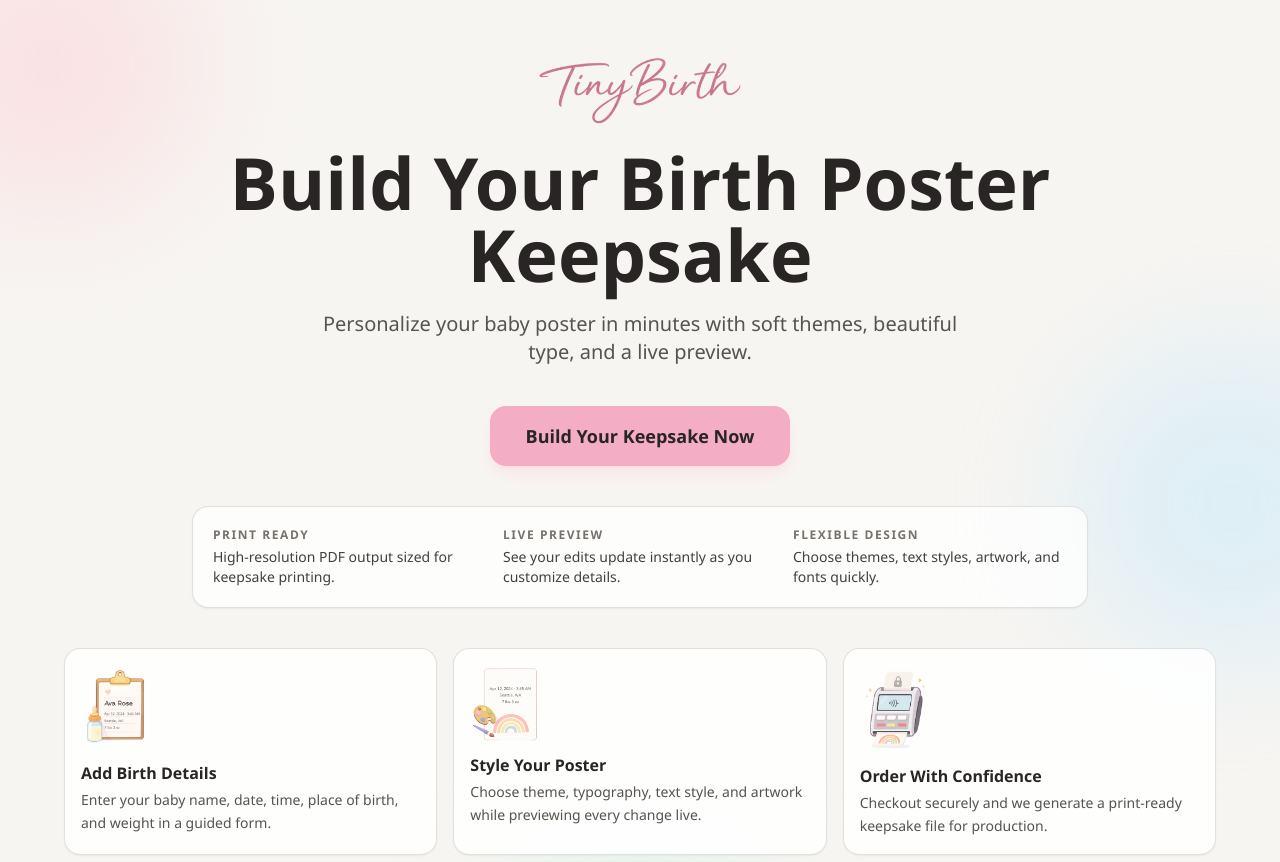
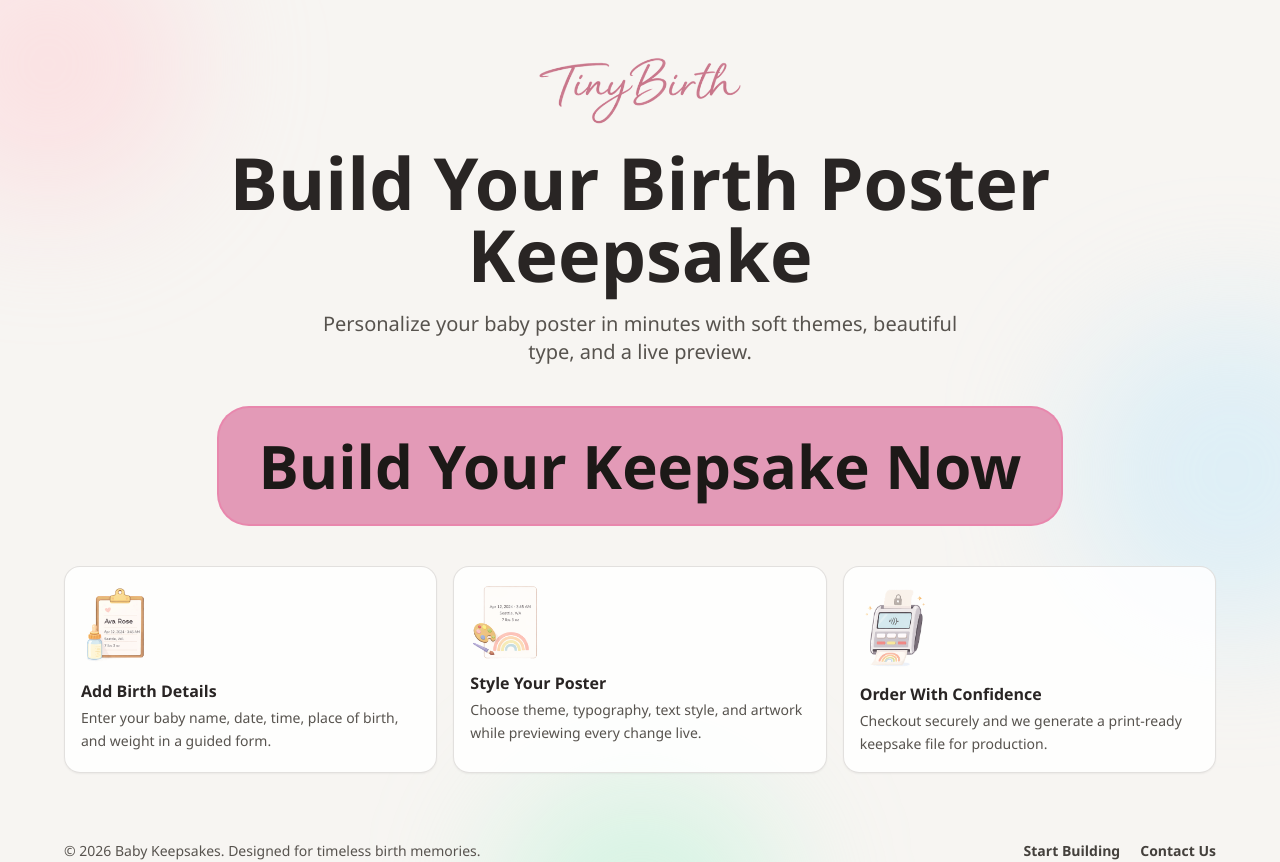
Before and after one commit to alzer81-81/baby-keepsakes, a Next.js app: page / in a window 1280 px wide. Shown: the top 862 px of the page. Built offline with nearby package versions, Linux system fonts and the light colour scheme.

Commit message:
Refine homepage CTA and simplify footer

```diff
--- a/app/page.tsx
+++ b/app/page.tsx
@@ -35,27 +35,13 @@ export default function HomePage() {
           <p className="mt-5 max-w-2xl text-lg leading-relaxed text-stone-600 sm:text-xl">
             Personalize your baby poster in minutes with soft themes, beautiful type, and a live preview.
           </p>
-          <Link
-            href="/builder"
-            className="mt-10 inline-flex rounded-2xl bg-[#f3adc5] px-9 py-4 text-lg font-bold text-stone-800 shadow-lg shadow-rose-200/40 transition hover:bg-[#ee9fbb]"
-          >
-            Build Your Keepsake Now
+          <Link href="/builder" className="group mt-10 inline-block">
+            <span className="relative inline-flex rounded-[32px] bg-[#e887ad] p-[2px]">
+              <span className="inline-flex min-w-[320px] items-center justify-center rounded-[30px] bg-[#e39ab7] px-10 py-7 text-4xl font-extrabold leading-none text-stone-900 transition group-hover:bg-[#dc90ae] sm:min-w-[520px] sm:text-6xl">
+                Build Your Keepsake Now
+              </span>
+            </span>
           </Link>
-        </div>
-
-        <div className="mx-auto mt-10 grid max-w-4xl grid-cols-1 gap-3 rounded-2xl border border-stone-300/70 bg-white/75 p-4 text-left shadow-sm sm:grid-cols-3 sm:gap-4 sm:p-5">
-          <div>
-            <p className="text-xs font-extrabold uppercase tracking-[0.13em] text-stone-500">Print Ready</p>
-            <p className="mt-1 text-sm text-stone-700">High-resolution PDF output sized for keepsake printing.</p>
-          </div>
-          <div>
-            <p className="text-xs font-extrabold uppercase tracking-[0.13em] text-stone-500">Live Preview</p>
-            <p className="mt-1 text-sm text-stone-700">See your edits update instantly as you customize details.</p>
-          </div>
-          <div>
-            <p className="text-xs font-extrabold uppercase tracking-[0.13em] text-stone-500">Flexible Design</p>
-            <p className="mt-1 text-sm text-stone-700">Choose themes, text styles, artwork, and fonts quickly.</p>
-          </div>
         </div>
 
         <div className="mt-10 grid w-full gap-3 text-left sm:grid-cols-3 sm:gap-4">
@@ -68,7 +54,7 @@ export default function HomePage() {
           ))}
         </div>
 
-        <footer className="mt-12 rounded-2xl border border-stone-300/70 bg-white/80 px-5 py-6 shadow-sm sm:px-6">
+        <footer className="mt-12 px-2 py-5 sm:px-0">
           <div className="flex flex-col gap-4 text-sm text-stone-600 sm:flex-row sm:items-center sm:justify-between">
             <p>© {new Date().getFullYear()} Baby Keepsakes. Designed for timeless birth memories.</p>
             <div className="flex items-center gap-5">
```
